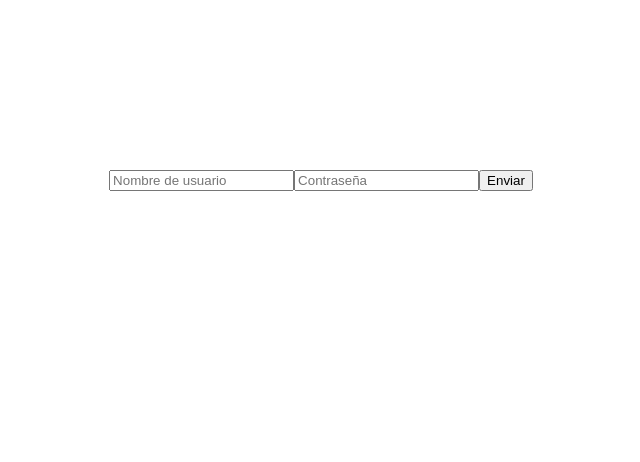
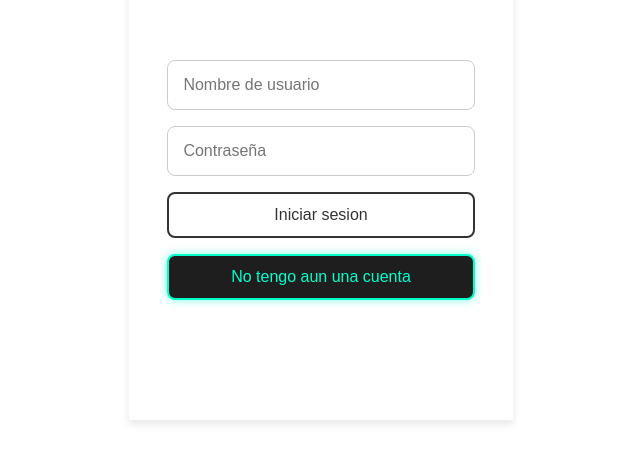
Before and after one commit to Eiyu2002/chatApp, a React (Vite) app in the folder cliente/Chat/: page /authLogin in a window 1280 px wide. Shown: the part 220-682 px from the top of the page, without its empty margins (319-959 px from the left). Built offline with nearby package versions, Linux system fonts and the light colour scheme; no server answers.

Commit message:
SE ESTILIZO EL FORMULARIO DE REGISTRO Y DE LOGIN

```diff
--- /dev/null
+++ b/cliente/Chat/src/assets/styleFormAuth.css
@@ -0,0 +1,63 @@
+form {
+  width: 30vw;
+  height: 60vh;
+  box-shadow: 0 4px 8px rgba(0, 0, 0, 0.1);
+  display: flex;
+  justify-content: center;
+  align-items: center;
+}
+
+.contentForm {
+  display: flex;
+  flex-direction: column;
+  width: 80%;
+  gap: 1em;
+}
+
+input {
+  padding: 15px 15px;
+  font-size: 1em;
+  border: 1px solid #ccc;
+  border-radius: 8px;
+  outline: none;
+  transition: all 0.3s ease-in-out;
+}
+
+input:focus {
+  border-color: #007bff;
+  box-shadow: 0 0 5px rgba(0, 123, 255, 0.3);
+}
+
+.buttonSubmit {
+  background: #ffffff;
+  color: #333;
+  padding: 12px 20px;
+  font-size: 1em;
+  border: 2px solid #333;
+  border-radius: 8px;
+  cursor: pointer;
+  transition: all 0.3s ease-in-out;
+}
+
+.buttonSubmit:hover {
+  background: #333;
+  color: #ffffff;
+}
+
+.buttonCount {
+  background: #1e1e1e;
+  color: #00ffcc;
+  padding: 12px 20px;
+  font-size: 1em;
+  border: 2px solid #00ffcc;
+  border-radius: 8px;
+  cursor: pointer;
+  transition: all 0.3s ease-in-out;
+  box-shadow: 0 0 10px rgba(0, 255, 204, 0.5);
+}
+
+.buttonCount:hover {
+  background: #00ffcc;
+  color: #1e1e1e;
+  box-shadow: 0 0 15px rgba(0, 255, 204, 0.8);
+}
--- a/cliente/Chat/src/components/formAuth/ComponentFormAuth.jsx
+++ b/cliente/Chat/src/components/formAuth/ComponentFormAuth.jsx
@@ -1,6 +1,7 @@
 import { useState, useEffect } from "react";
 import { registerUser, loginUser } from "../../apis/auth.js";
 import { useForm } from "react-hook-form";
+import "../../assets/styleFormAuth.css";
 
 function ComponentFormAuth({ registerPage }) {
   const [password, setPassword] = useState("");
@@ -23,7 +24,7 @@ function ComponentFormAuth({ registerPage }) {
 
   return (
     <form onSubmit={handleSubmit(onSubmt)}>
-      <div>
+      <div className="contentForm">
         <input
           type="text"
           placeholder="Nombre de usuario"
@@ -48,7 +49,11 @@ function ComponentFormAuth({ registerPage }) {
         {registerPage && (
           <input type="password" placeholder="Confirmar contraseña" />
         )}
-        <button type="submit">Enviar</button>
+        <button type="submit" className="buttonSubmit">
+          {registerPage ? "Crear cuenta" : "Iniciar sesion"}{" "}
+        </button>
+
+        {registerPage ? <button className="buttonCount">Ya tengo una cuenta</button> : <button className="buttonCount">No tengo aun una cuenta</button>}
       </div>
     </form>
   );
```
